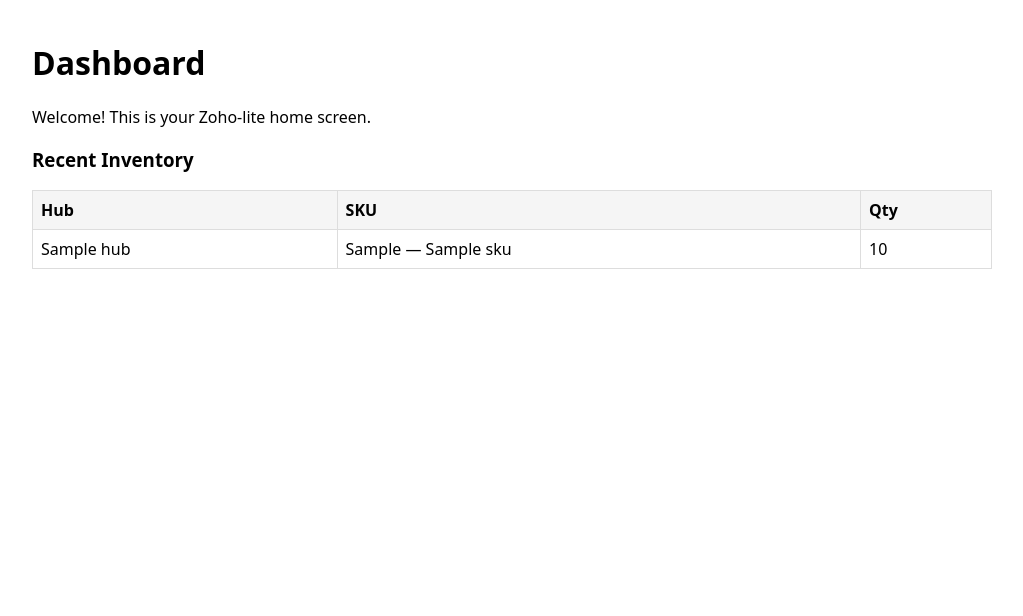
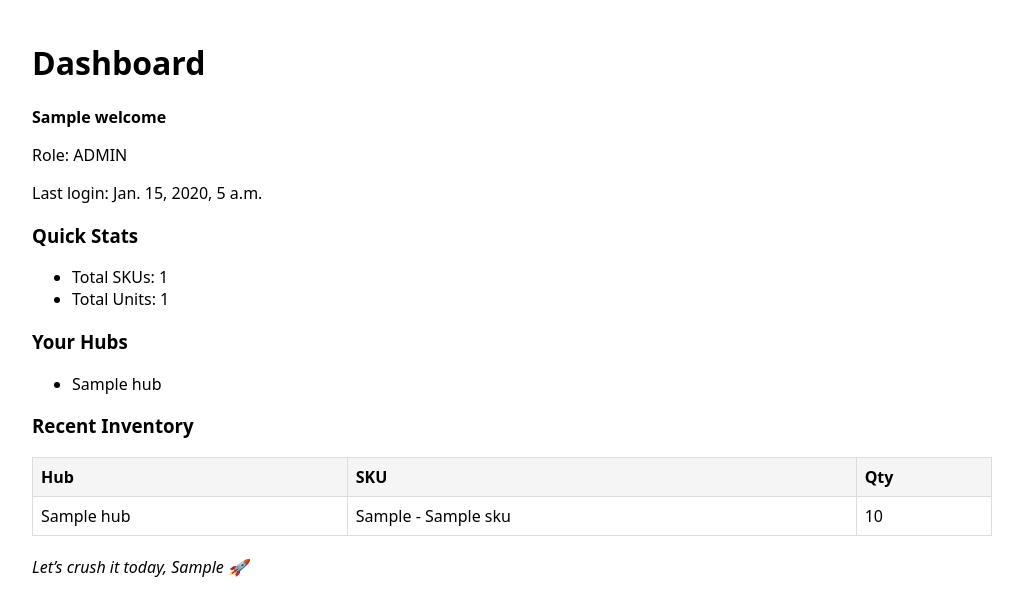
Before and after one commit to bigsmooth/tribe_inventory, a Django app: template inventory/templates/home.html in a window 1280 px wide. Shown: the part 46-662 px from the top of the page, without its empty margins (128-1151 px from the left). Run offline with Django 4.2, Linux system fonts and the light colour scheme; a user stored in the database is signed in; tables that the repository leaves empty hold one stand-in row (values such as "Sample post"); the template is opened without the code that fills it: values that come from a table or form of the project are taken from there, most other values are stand-ins (such as "Sample title", 1, 10 or a date in 2020).

Commit message:
update home.html welcome screen

```diff
--- a/inventory/templates/home.html
+++ b/inventory/templates/home.html
@@ -1,11 +1,51 @@
-{% extends 'base.html' %}
+{% extends "base.html" %}
 {% block content %}
-<h1>Dashboard</h1>
-<p>Welcome! This is your Zoho-lite home screen.</p>
-<h3>Recent Inventory</h3>
-<table><tr><th>Hub</th><th>SKU</th><th>Qty</th></tr>
-{% for row in recent %}
-<tr><td>{{ row.hub.name }}</td><td>{{ row.sku.sku }} — {{ row.sku.name }}</td><td>{{ row.qty }}</td></tr>
-{% empty %}<tr><td colspan="3">No inventory yet.</td></tr>{% endfor %}
-</table>
+  <h1>Dashboard</h1>
+
+  <!-- Friendly greeting -->
+  <p><strong>{{ welcome }}</strong></p>
+
+  <!-- Simple meta -->
+  <p>Role: {% if user.role %}{{ user.role }}{% else %}Unassigned{% endif %}</p>
+  <p>Last login: {{ user.last_login }}</p>
+
+  <!-- Quick stats for the hubs this user can see -->
+  <h3>Quick Stats</h3>
+  <ul>
+    <li>Total SKUs: {{ total_skus }}</li>
+    <li>Total Units: {{ total_qty }}</li>
+  </ul>
+
+  <!-- List of hubs the user can see/manage -->
+  <h3>Your Hubs</h3>
+  <ul>
+    {% for hub in hubs %}
+      <li>{{ hub.name }}</li>
+    {% empty %}
+      <li>No hubs assigned</li>
+    {% endfor %}
+  </ul>
+
+  <!-- Recent inventory teaser (global) -->
+  <h3>Recent Inventory</h3>
+  <table>
+    <thead>
+      <tr><th>Hub</th><th>SKU</th><th>Qty</th></tr>
+    </thead>
+    <tbody>
+      {% for item in recent %}
+        <tr>
+          <td>{{ item.hub.name }}</td>
+          <td>{{ item.sku }}</td>
+          <td>{{ item.qty }}</td>
+        </tr>
+      {% empty %}
+        <tr><td colspan="3">No inventory yet.</td></tr>
+      {% endfor %}
+    </tbody>
+  </table>
+
+  <p style="margin-top: 20px;">
+    <em>Let’s crush it today, {{ user.username|capfirst }} 🚀</em>
+  </p>
 {% endblock %}
```
